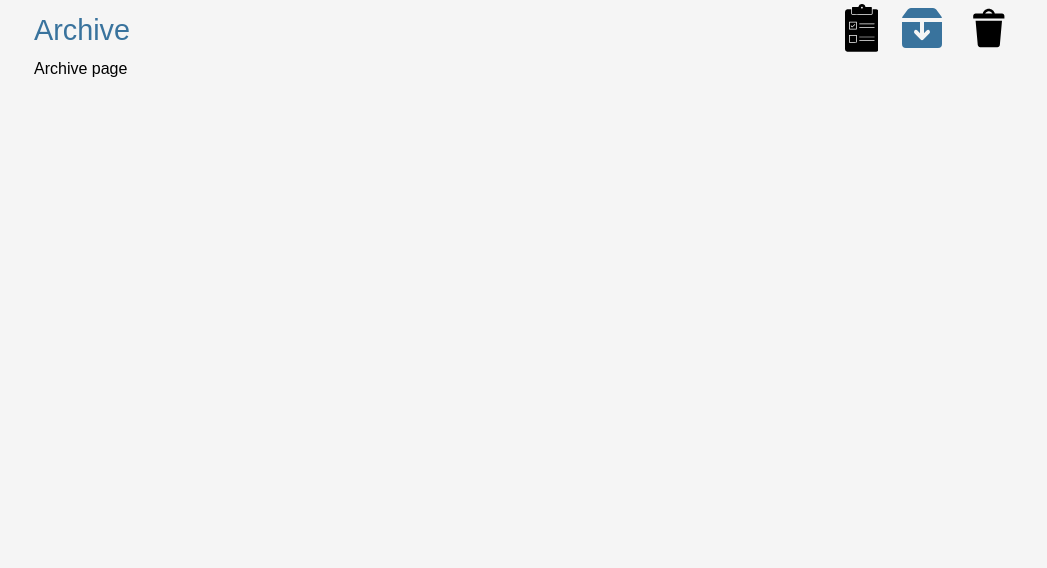
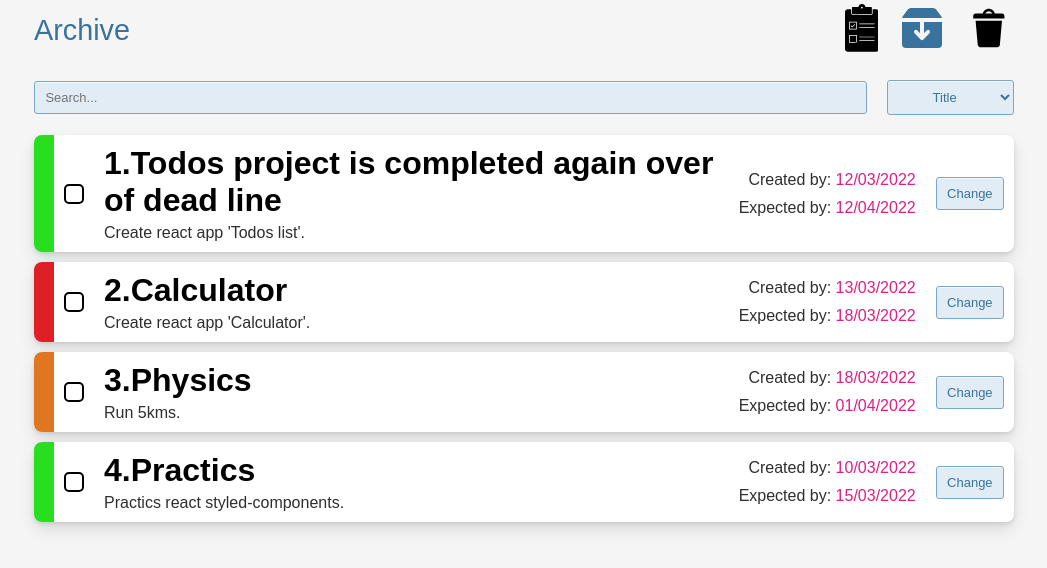
Before and after one commit to V-Babayan/todo-list, a React (Create React App) app: page /archive in a window 1280 px wide. Shown: the top 568 px of the page, without its empty margins (116-1163 px from the left). Built offline with nearby package versions, Linux system fonts and the light colour scheme.

Commit message:
test: testing mobx for archive and trash

```diff
--- a/src/App.jsx
+++ b/src/App.jsx
@@ -1,11 +1,11 @@
-import React, { createContext, useState } from "react";
+import React from "react";
 import Header from "./components/header/Header";
 import AppRouter from "./components/AppRouter";
 
 const App = () => {
   return (
     <>
-      <Header modalOpenAndClose={"func"} />
+      <Header />
 
       <AppRouter />
     </>
--- a/src/pages/Archive.jsx
+++ b/src/pages/Archive.jsx
@@ -1,7 +1,26 @@
-import React from "react";
+import React, { useState } from "react";
+import { useTodos } from "../hooks/useTodos";
+import FilterForm from "../components/filter-form/FilterForm";
+
+import Todo from "../store/Todo";
+import TodoList from "../components/todo-list/TodoList";
 
 const Archive = () => {
-  return <div>Archive page</div>;
+  const [filter, setFilter] = useState({
+    sort: "",
+    query: "",
+  });
+  const sortedAndSearchedTodos = useTodos(filter, Todo.archive);
+
+  return (
+    <div>
+      <FilterForm
+        filter={filter}
+        setFilter={setFilter}
+      />
+      <TodoList todos={sortedAndSearchedTodos} />
+    </div>
+  );
 };
 
 export default Archive;
--- a/src/pages/Trash.jsx
+++ b/src/pages/Trash.jsx
@@ -1,7 +1,26 @@
-import React from "react";
+import React, { useState } from "react";
+import { useTodos } from "../hooks/useTodos";
+import FilterForm from "../components/filter-form/FilterForm";
+
+import Todo from "../store/Todo";
+import TodoList from "../components/todo-list/TodoList";
 
 const Trash = () => {
-  return <div>Trash page</div>;
+  const [filter, setFilter] = useState({
+    sort: "",
+    query: "",
+  });
+  const sortedAndSearchedTodos = useTodos(filter, Todo.trash);
+
+  return (
+    <div>
+      <FilterForm
+        filter={filter}
+        setFilter={setFilter}
+      />
+      <TodoList todos={sortedAndSearchedTodos} />
+    </div>
+  );
 };
 
 export default Trash;
```
